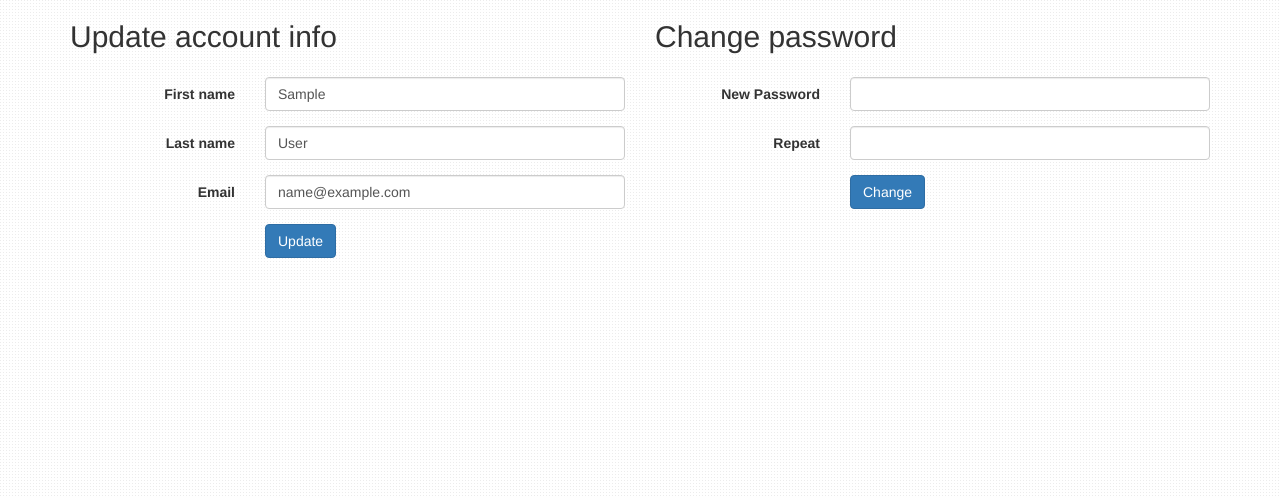
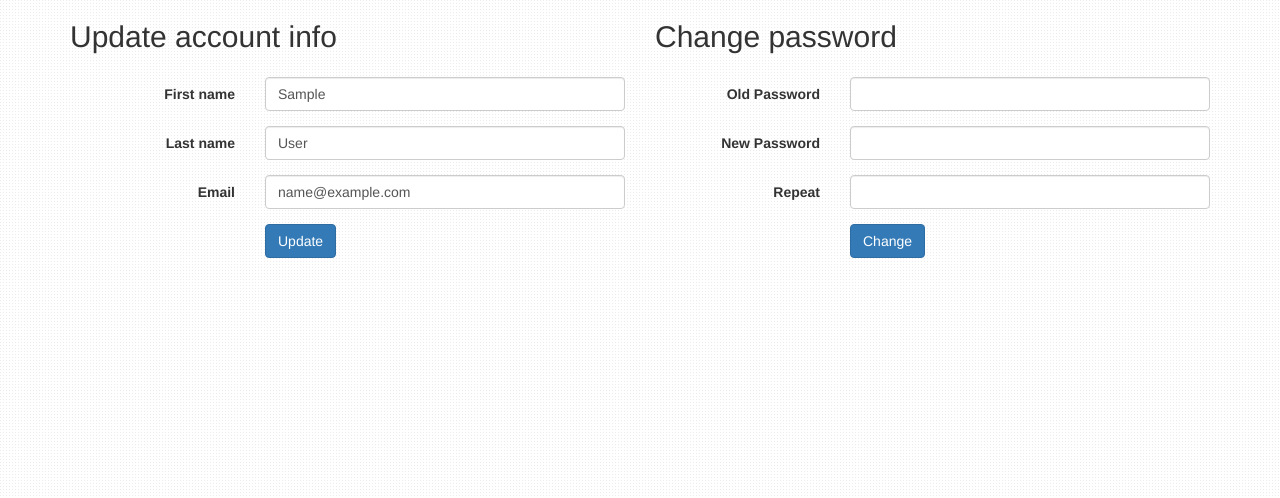
Before and after one commit to toyg/django-resume-builder, a Django app: page /user/ in a window 1280 px wide. Shown: the part 90-588 px from the top of the page. Run offline with Django 3.2, Linux system fonts and the light colour scheme; the visitor is signed in with stand-in values (Sample User, id 1); some libraries are stand-ins or nearby versions.

Commit message:
Change password requires old password

```diff
--- a/apps/resume/templates/resume/resume_item_base.html
+++ b/apps/resume/templates/resume/resume_item_base.html
@@ -8,6 +8,10 @@ Base form template for creating and editing resume items.
   {{ block.super }}
 
   <style>
+    h1.resume-item-header {
+      margin-bottom: 24px;
+    }
+
     textarea#inputDescription {
       height: 120px;
     }
@@ -15,7 +19,7 @@ Base form template for creating and editing resume items.
 {% endblock %}
 
 {% block content %}
-  <h1>{% block resume_item_header_text %}{% endblock %}</h1>
+  <h1 class="resume-item-header">{% block resume_item_header_text %}{% endblock %}</h1>
 
   <form class="form-horizontal" action="" method="post">
     {% csrf_token %}
--- a/apps/user/templates/user/account_edit.html
+++ b/apps/user/templates/user/account_edit.html
@@ -76,6 +76,13 @@ Template for editing user account information.
         {% csrf_token %}
 
         <div class="form-group">
+          <label for="inputOldPassword" class="col-md-4 control-label">Old Password</label>
+          <div class="col-md-8">
+            <input type="password" name="old_password" required
+                   class="form-control" id="inputOldPassword">
+          </div>
+        </div>
+        <div class="form-group">
           <label for="inputPassword" class="col-md-4 control-label">New Password</label>
           <div class="col-md-8">
             <input type="password" name="password" required
--- a/apps/user/views.py
+++ b/apps/user/views.py
@@ -64,11 +64,17 @@ def _handle_change_password(user, post_data):
     :param post_data: The input form data.
     :raise FormInputError: If the input form data is not valid.
     """
+    if 'old_password' not in post_data:
+        raise FormInputError('Old password is required')
     if ('password' not in post_data) or ('password2' not in post_data):
-        raise FormInputError('Both passwords must be provided')
+        raise FormInputError('Both new passwords must be provided')
+
+    if not user.check_password(post_data['old_password']):
+        raise FormInputError('Your old password was entered incorrectly. '
+                             'Please enter it again.')
 
     if post_data['password'] != post_data['password2']:
-        raise FormInputError('Passwords do not match')
+        raise FormInputError('New passwords do not match')
 
     user.set_password(post_data['password'])
     user.save()
```
